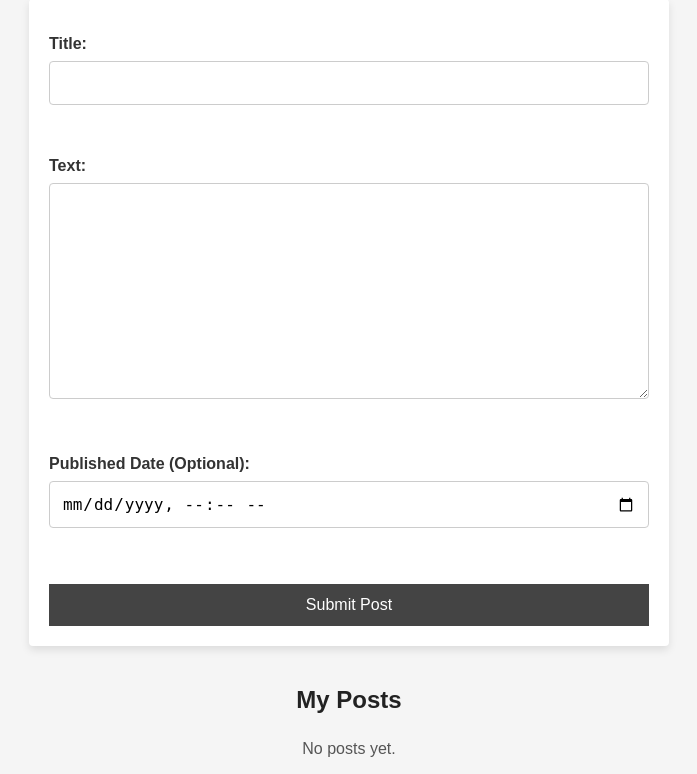
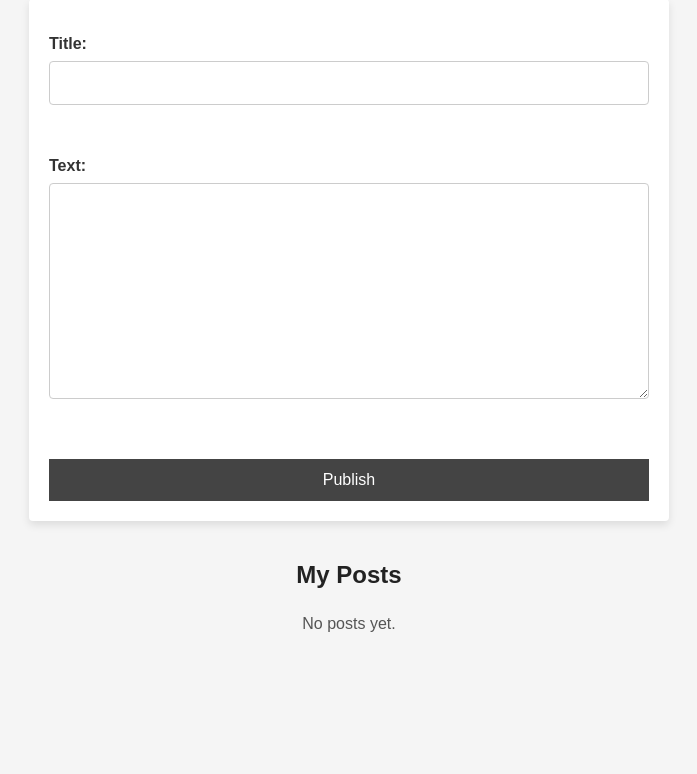
Before and after one commit to Daswanson22/django-blog, a Django app: page /dashboard/ in a window 1280 px wide. Shown: the part 288-1062 px from the top of the page, without its empty margins (291-988 px from the left). After the commit the page ends 920 px from the top, so only its background shows below. Run offline with Django 5.2, Linux system fonts and the light colour scheme; the visitor is signed in with stand-in values (Sample User, id 1); data that the repository does not hold is empty; parts of the project's set-up code (start-up, migrations or seed data) failed here and were passed over.

Commit message:
Add test for Post and remove publish date field in dashboard

```diff
--- a/blog/forms.py
+++ b/blog/forms.py
@@ -15,11 +15,6 @@ class SignUpForm(UserCreationForm):
 
 
 class PostForm(forms.ModelForm):
-    published_date = forms.DateTimeField(
-        widget=forms.DateTimeInput(attrs={'type': 'datetime-local'}),
-        required=False,  # Makes it optional
-        label="Published Date (Optional)"  # Adds "(Optional)" to the label
-    )
     class Meta:
         model = Post
-        fields = ('title', 'text', 'published_date')
+        fields = ('title', 'text')
--- a/blog/templates/blog/dashboard.html
+++ b/blog/templates/blog/dashboard.html
@@ -15,7 +15,7 @@
         <button type="submit">Logout</button>
     </form>
     <h2>Create a Post</h2>
-    <form method="post"> {% csrf_token %} {{ form.as_p }} <button type="submit">Submit Post</button> </form>
+    <form method="post"> {% csrf_token %} {{ form.as_p }} <button type="submit">Publish</button> </form>
     <h2>My Posts</h2>
     <div class="post-container">
         {% for post in posts %}
```
Also changed, not shown: blog/tests.py (+10 -0 lines).
